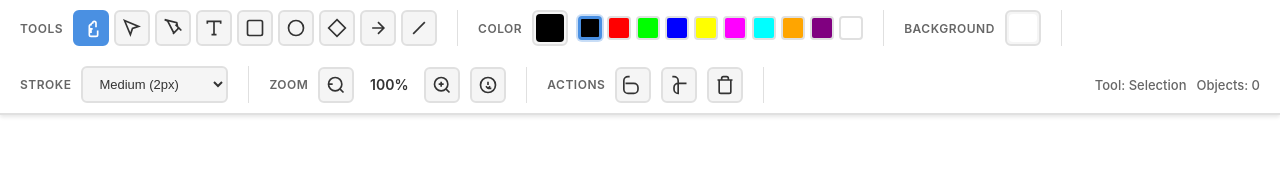
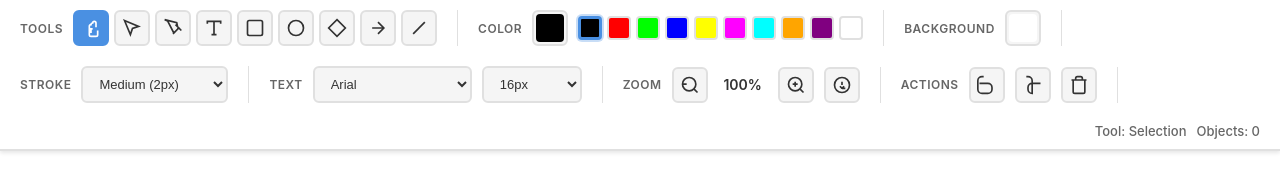
Before and after one commit to nayakashwin/canvasDraw, a website built with webpack: page public/index.html in a window 1280 px wide. Built offline with nearby package versions, Linux system fonts and the light colour scheme.

Commit message:
added text font and size options

```diff
--- a/public/styles.css
+++ b/public/styles.css
@@ -234,6 +234,35 @@ html, body {
 }
 
 /* ============================================================================
+   FONT SELECTORS
+   ============================================================================ */
+
+.font-family-select,
+.font-size-select {
+  padding: 8px 12px;
+  border: 2px solid #e0e0e0;
+  border-radius: 6px;
+  background-color: #f5f5f5;
+  color: #333;
+  font-size: 13px;
+  cursor: pointer;
+  transition: all 0.2s ease;
+  min-width: 100px;
+}
+
+.font-family-select:hover,
+.font-size-select:hover {
+  border-color: #ccc;
+}
+
+.font-family-select:focus,
+.font-size-select:focus {
+  outline: none;
+  border-color: #4a90e2;
+  box-shadow: 0 0 0 3px rgba(74, 144, 226, 0.2);
+}
+
+/* ============================================================================
    ZOOM CONTROLS
    ============================================================================ */
 
@@ -243,6 +272,23 @@ html, body {
   font-weight: 600;
   color: #333;
   font-size: 14px;
+}
+
+/* Dark mode support for font selectors */
+@media (prefers-color-scheme: dark) {
+  .font-family-select,
+  .font-size-select {
+    background-color: #404040;
+    border-color: #505050;
+    color: #e0e0e0;
+  }
+}
+
+/* Accessibility for font selectors */
+.font-family-select:focus,
+.font-size-select:focus {
+  outline: 3px solid #4a90e2;
+  outline-offset: 2px;
 }
 
 /* ============================================================================
--- a/src/core/app.ts
+++ b/src/core/app.ts
@@ -141,6 +141,20 @@ export class App {
    * Default is 2 pixels.
    */
   private currentStrokeWidth: number = 2;
+
+  /**
+   * Currently selected font family
+   *
+   * Default is Arial.
+   */
+  private currentFontFamily: string = 'Arial, sans-serif';
+
+  /**
+   * Currently selected font size
+   *
+   * Default is 16 pixels.
+   */
+  private currentFontSize: number = 16;
 
   /**
    * Drawing state for pen tool
@@ -826,8 +840,8 @@ export class App {
     this.textInput.style.left = relativeX + 'px';
     this.textInput.style.top = (relativeY + 10) + 'px'; // 10px offset to appear below cursor
     this.textInput.style.padding = '5px';
-    this.textInput.style.fontSize = '16px';
-    this.textInput.style.fontFamily = 'Arial, sans-serif';
+    this.textInput.style.fontSize = this.currentFontSize + 'px';
+    this.textInput.style.fontFamily = this.currentFontFamily;
     this.textInput.style.border = '1px solid #ccc';
     this.textInput.style.borderRadius = '4px';
     this.textInput.style.boxShadow = '0 2px 4px rgba(0,0,0,0.2)';
@@ -915,8 +929,8 @@ export class App {
         strokeWidth: this.currentStrokeWidth,
         fill: 'transparent',
         text: text,
-        fontSize: 16,
-        fontFamily: 'Arial, sans-serif'
+        fontSize: this.currentFontSize,
+        fontFamily: this.currentFontFamily
       };
     } else {
       // For other objects, use ObjectProperties
@@ -1099,6 +1113,50 @@ export class App {
   public setStrokeWidth(width: number): void {
     this.currentStrokeWidth = width;
     console.log(`Stroke width changed to: ${width}px`);
+  }
+
+  /**
+   * Sets the current font family
+   *
+   * @param fontFamily - The font family to use (e.g., 'Arial, sans-serif')
+   *
+   * USAGE EXAMPLE:
+   * app.setFontFamily('Times New Roman, serif');
+   */
+  public setFontFamily(fontFamily: string): void {
+    this.currentFontFamily = fontFamily;
+    console.log(`Font family changed to: ${fontFamily}`);
+  }
+
+  /**
+   * Gets the current font family
+   *
+   * @returns The current font family
+   */
+  public getFontFamily(): string {
+    return this.currentFontFamily;
+  }
+
+  /**
+   * Sets the current font size
+   *
+   * @param fontSize - The font size in pixels
+   *
+   * USAGE EXAMPLE:
+   * app.setFontSize(24);
+   */
+  public setFontSize(fontSize: number): void {
+    this.currentFontSize = fontSize;
+    console.log(`Font size changed to: ${fontSize}px`);
+  }
+
+  /**
+   * Gets the current font size
+   *
+   * @returns The current font size in pixels
+   */
+  public getFontSize(): number {
+    return this.currentFontSize;
   }
 
   /**
--- a/src/core/uiManager.ts
+++ b/src/core/uiManager.ts
@@ -158,6 +158,36 @@ export class UIManager {
         </select>
       </div>
 
+      <div class="toolbar-section" id="text-section">
+        <span class="toolbar-label">Text</span>
+        <select id="font-family" class="font-family-select" title="Font Family">
+          <option value="Arial, sans-serif" selected>Arial</option>
+          <option value="Times New Roman, serif">Times New Roman</option>
+          <option value="Georgia, serif">Georgia</option>
+          <option value="Courier New, monospace">Courier New</option>
+          <option value="Verdana, sans-serif">Verdana</option>
+          <option value="Tahoma, sans-serif">Tahoma</option>
+          <option value="Trebuchet MS, sans-serif">Trebuchet MS</option>
+          <option value="Comic Sans MS, cursive">Comic Sans MS</option>
+        </select>
+        <select id="font-size" class="font-size-select" title="Font Size">
+          <option value="12">12px</option>
+          <option value="14">14px</option>
+          <option value="16" selected>16px</option>
+          <option value="18">18px</option>
+          <option value="20">20px</option>
+          <option value="24">24px</option>
+          <option value="28">28px</option>
+          <option value="32">32px</option>
+          <option value="36">36px</option>
+          <option value="40">40px</option>
+          <option value="48">48px</option>
+          <option value="56">56px</option>
+          <option value="64">64px</option>
+          <option value="72">72px</option>
+        </select>
+      </div>
+
       <div class="toolbar-section">
         <span class="toolbar-label">Zoom</span>
         <button class="zoom-btn" id="zoom-out" title="Zoom Out (-)">
@@ -278,6 +308,23 @@ export class UIManager {
       this.strokeWidthSelect.addEventListener('change', () => {
         const width = parseInt(this.strokeWidthSelect!.value);
         this.app['setStrokeWidth'](width);
+      });
+    }
+
+    // Font family
+    const fontFamilySelect = this.toolbar.querySelector('#font-family') as HTMLSelectElement;
+    if (fontFamilySelect) {
+      fontFamilySelect.addEventListener('change', () => {
+        this.app['setFontFamily'](fontFamilySelect.value);
+      });
+    }
+
+    // Font size
+    const fontSizeSelect = this.toolbar.querySelector('#font-size') as HTMLSelectElement;
+    if (fontSizeSelect) {
+      fontSizeSelect.addEventListener('change', () => {
+        const size = parseInt(fontSizeSelect.value);
+        this.app['setFontSize'](size);
       });
     }
 
```
Also changed, not shown: dist/bundle.js, 1 other file.
